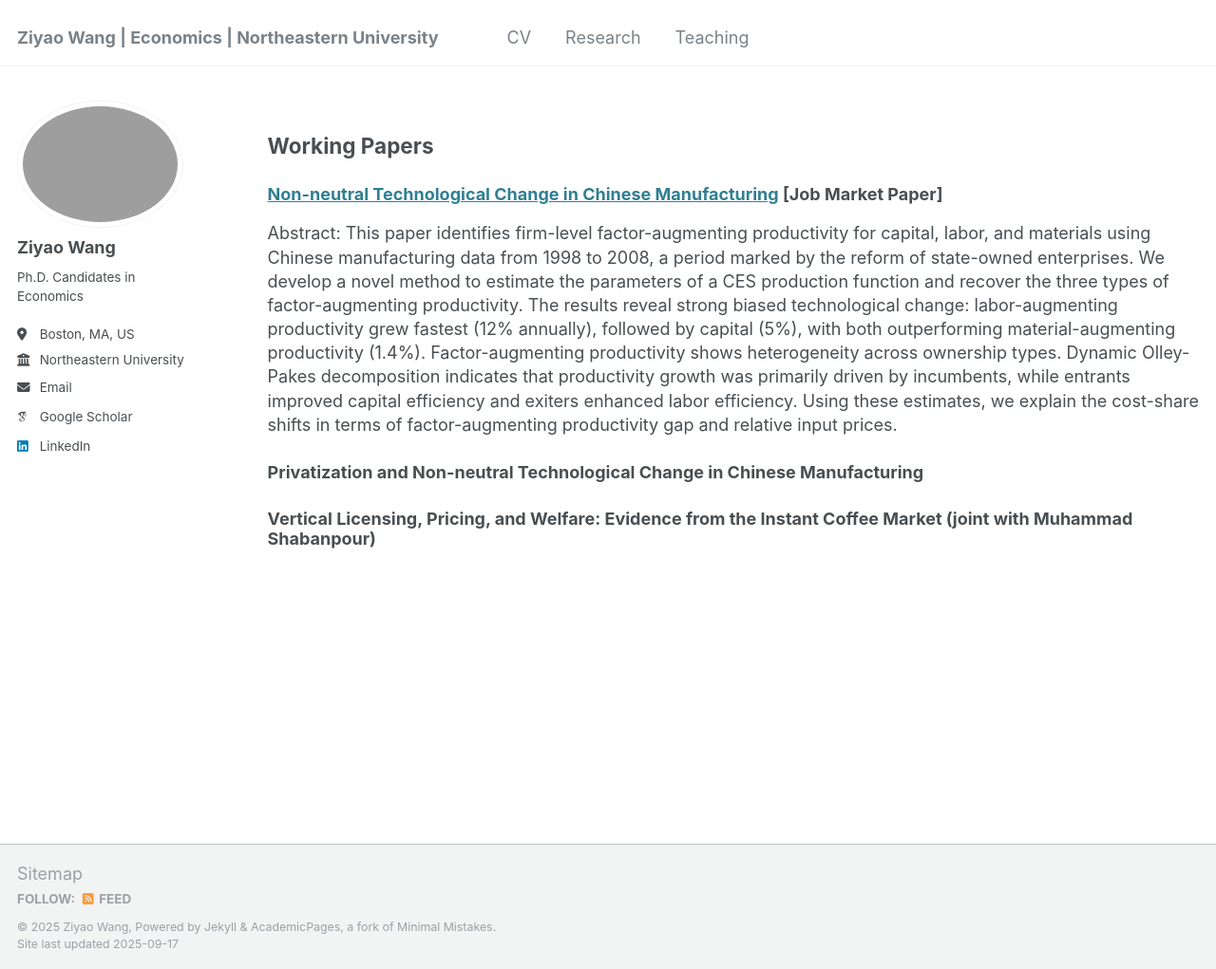
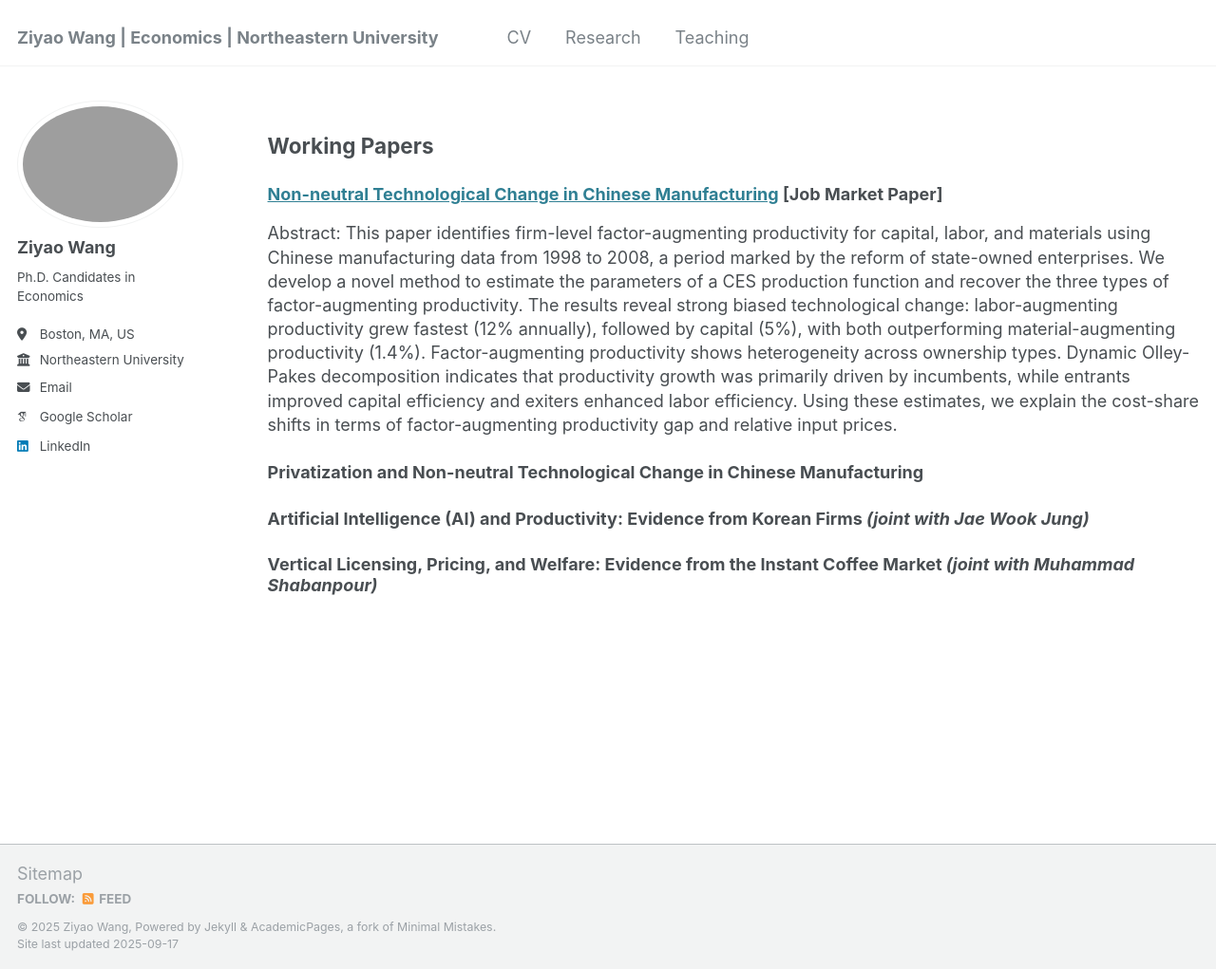
Before and after one commit to ziyaowangecon/ziyaowangecon.github.io, a Jekyll site: the page built from _pages/research.md, in a window 1280 px wide and 1021 px high. Shown: the whole window at 95% size. Built offline with Jekyll 4.4.1, drawn with Linux system fonts in a browser that asks for light colours; some web fonts are replaced.

Commit message:
Update research.md

```diff
--- a/_pages/research.md
+++ b/_pages/research.md
@@ -69,8 +69,9 @@ Abstract: This paper identifies firm-level factor-augmenting productivity for ca
 
 ### Privatization and Non-neutral Technological Change in Chinese Manufacturing
 
+### Artificial Intelligence (AI) and Productivity: Evidence from Korean Firms *(joint with Jae Wook Jung)*
 <!-- ### On Estimating Firm-level Productivity: A Method based on Dynamic Panel-->
 
 <!-- ### Mergers, Acquisitions, and Productivity Evolution: Evidence from the U.S. Manufacturing-->
 
-### Vertical Licensing, Pricing, and Welfare: Evidence from the Instant Coffee Market (joint with Muhammad Shabanpour)
+### Vertical Licensing, Pricing, and Welfare: Evidence from the Instant Coffee Market *(joint with Muhammad Shabanpour)*
```
